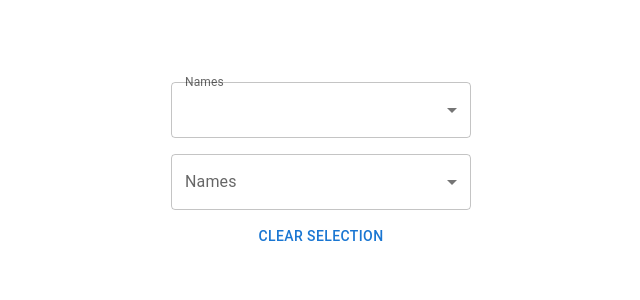
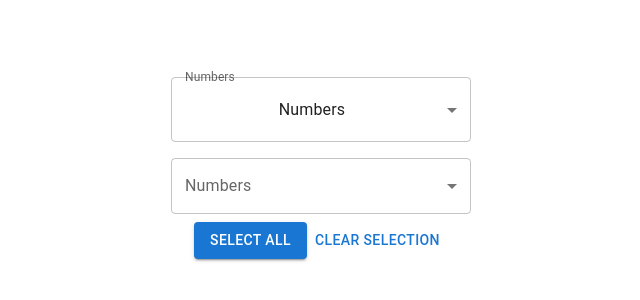
Before and after one commit to akassab/DoubleDropMenu-Hive, a React (Create React App) app: page / in a window 1280 px wide. Shown: the part 236-536 px from the top of the page, without its empty margins (319-959 px from the left). Built offline with nearby package versions, Linux system fonts and the light colour scheme.

Commit message:
Create add-all button

```diff
--- a/src/components/SubGroupDropDown/MultiSelectDropDown.js
+++ b/src/components/SubGroupDropDown/MultiSelectDropDown.js
@@ -9,7 +9,7 @@ import {
     Select,
 } from "@mui/material";
 import { formStyles, handleAutoFill, MenuProps } from "./_helpers";
-import { DEFAULT_GROUP } from "./_menu-items";
+import { DEFAULT_GROUP, GROUPS } from "./_menu-items";
 
 /*
   - The MultiSelectDropDown component will contain a list of values from the group
@@ -41,8 +41,8 @@ const MultiSelectDropDown = memo((props) => {
     );
 
     /* Called when the items array changes. This makes sure that whenever the
-  dropDownName value changes, we clear the selected items.
-*/
+        dropDownName value changes, we clear the selected items.
+    */
     useEffect(() => {
         setSelected({ selected: [] });
         setItem([]);
@@ -73,7 +73,16 @@ const MultiSelectDropDown = memo((props) => {
                     ))}
                 </Select>
             </FormControl>
-            <br/>
+            <br />
+            <Button
+                variant="contained"
+                onClick={() => {
+                    setSelected({ selected: items });
+                    setItem(items);
+                }}
+            >
+                Select All
+            </Button>
             <Button
                 onClick={() => {
                     setSelected({ selected: [] });
@@ -88,7 +97,7 @@ const MultiSelectDropDown = memo((props) => {
 
 // Default props for this component
 MultiSelectDropDown.defaultProps = {
-    items: [],
+    items: GROUPS[DEFAULT_GROUP],
     dropDownName: DEFAULT_GROUP,
 };
 
--- a/src/components/SubGroupDropDown/SingleSelectDropDown.js
+++ b/src/components/SubGroupDropDown/SingleSelectDropDown.js
@@ -1,7 +1,13 @@
 import React, { memo, useState } from "react";
-import { FormControl, InputLabel, ListItemText, MenuItem, Select } from "@mui/material";
+import {
+    FormControl,
+    InputLabel,
+    ListItemText,
+    MenuItem,
+    Select,
+} from "@mui/material";
 import { formStyles, handleAutoFill, MenuProps } from "./_helpers";
-import { DEFAULT_GROUP } from "./_menu-items";
+import { DEFAULT_GROUP, GROUPS } from "./_menu-items";
 
 /*
   - The SingleSelectDropDown component will contain a list of group names. Upon
@@ -24,10 +30,10 @@ const SingleSelectDropDown = memo((props) => {
         setItem(handleAutoFill(value));
 
         /* - Use this set-state hook to notify the MultiSelectDropDown component,
-        of the newly selected group.
-       - This will allow the MultiSelectDropDown to re-render since the component's
-        prop values change.
-    */
+            of the newly selected group.
+           - This will allow the MultiSelectDropDown to re-render since the component's
+            prop values change.
+        */
         setList(value);
     };
 
@@ -55,7 +61,7 @@ const SingleSelectDropDown = memo((props) => {
 
 // Default props for this component
 SingleSelectDropDown.defaultProps = {
-    items: [],
+    items: Object.keys(GROUPS),
     onSelect: () => {},
 };
 
--- a/src/components/SubGroupDropDown/_menu-items.js
+++ b/src/components/SubGroupDropDown/_menu-items.js
@@ -1,5 +1,5 @@
 // The default group
-const DEFAULT_GROUP = "Names";
+const DEFAULT_GROUP = "Numbers";
 
 /*
     Dictionary where the keys (item/group) will be displayed in the first drop-down,
```
